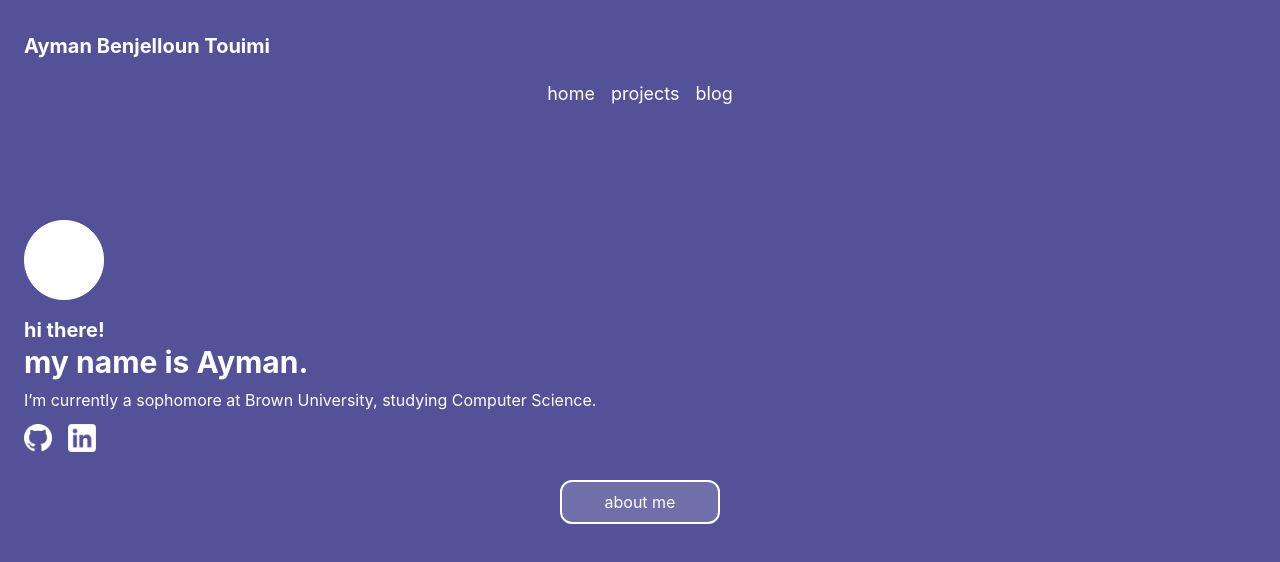
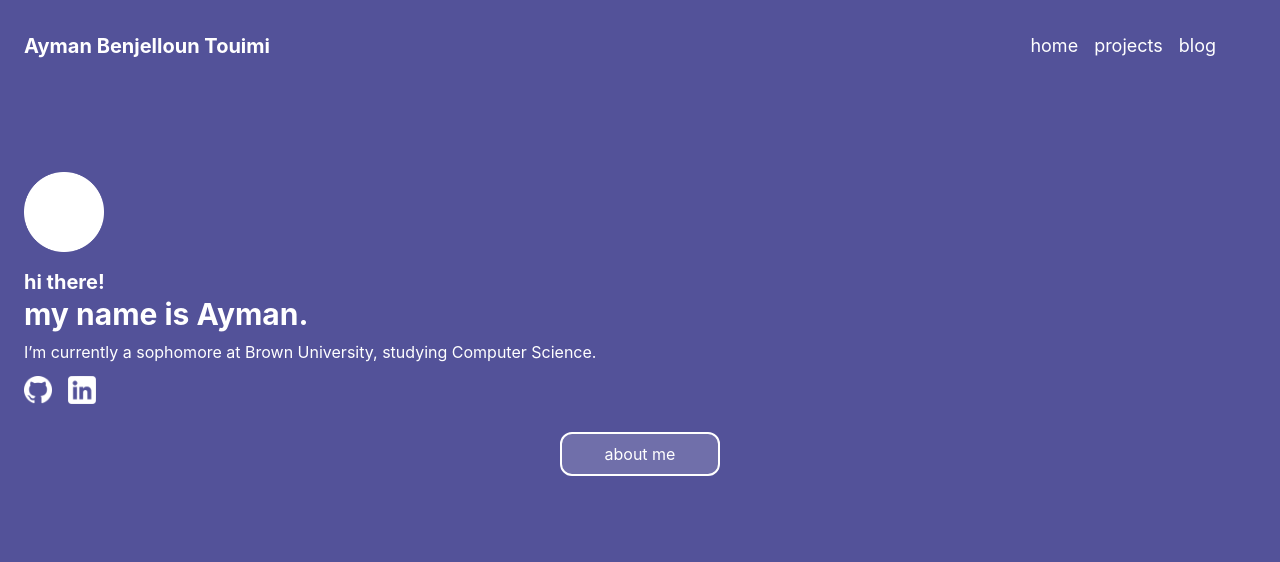
Before and after one commit to Ayma-n/ayma-n.io, a React (Create React App) app: page / in a window 1280 px wide. Shown: the top 562 px of the page. Built offline with nearby package versions, Linux system fonts and the light colour scheme.

Commit message:
adjusted menu for larger screen sizes

```diff
--- a/src/Home.tsx
+++ b/src/Home.tsx
@@ -8,13 +8,15 @@ import linkedinLogo from "./images/linkedin-3-64.png"
 export default function Home() {
     return (
         <div className="h-screen w-screen text-white" id="Home">
-            <div id="my-name" className="font-bold text-xl ml-6 pt-8">
-                Ayman Benjelloun Touimi
-            </div>
-            <div id="menu" className="flex flex-row gap-4 text-lg justify-center pt-5">
-                <Link id="home-link" to="/">home</Link>
-                <Link id="projects-link" to="/projects">projects</Link>
-                <Link id="projects-link" to="/blog">blog</Link>
+            <div id="name-and-menu" className="pt-8 md:w-screen md:flex md:flex-row md:justify-between">
+                <div id="my-name" className="font-bold text-xl ml-6">
+                    Ayman Benjelloun Touimi
+                </div>
+                <div id="menu" className="flex flex-row gap-4 text-lg justify-center pt-5 md:pt-0 md:mr-16">
+                    <Link id="home-link" to="/">home</Link>
+                    <Link id="projects-link" to="/projects">projects</Link>
+                    <Link id="projects-link" to="/blog">blog</Link>
+                </div>
             </div>
             <div id="ayman-profile">
                 <img className="w-20 ml-6 pt-28" src={aymanProfile}></img>
--- a/src/output.css
+++ b/src/output.css
@@ -549,32 +549,12 @@ video {
   --tw-backdrop-sepia:  ;
 }
 
-.z-20 {
-  z-index: 20;
-}
-
-.ml-2 {
-  margin-left: 0.5rem;
-}
-
-.ml-4 {
-  margin-left: 1rem;
-}
-
 .ml-6 {
   margin-left: 1.5rem;
 }
 
-.mt-3 {
-  margin-top: 0.75rem;
-}
-
-.ml-3 {
-  margin-left: 0.75rem;
-}
-
-.ml-5 {
-  margin-left: 1.25rem;
+.mt-7 {
+  margin-top: 1.75rem;
 }
 
 .ml-auto {
@@ -585,14 +565,6 @@ video {
   margin-right: auto;
 }
 
-.mt-5 {
-  margin-top: 1.25rem;
-}
-
-.mt-7 {
-  margin-top: 1.75rem;
-}
-
 .box-border {
   box-sizing: border-box;
 }
@@ -601,80 +573,24 @@ video {
   display: flex;
 }
 
-.h-full {
-  height: 100%;
-}
-
 .h-screen {
   height: 100vh;
-}
-
-.h-3 {
-  height: 0.75rem;
-}
-
-.h-10 {
-  height: 2.5rem;
-}
-
-.h-12 {
-  height: 3rem;
 }
 
 .h-11 {
   height: 2.75rem;
 }
 
-.w-full {
-  width: 100%;
-}
-
 .w-screen {
   width: 100vw;
-}
-
-.w-3 {
-  width: 0.75rem;
-}
-
-.w-7 {
-  width: 1.75rem;
-}
-
-.w-12 {
-  width: 3rem;
-}
-
-.w-16 {
-  width: 4rem;
-}
-
-.w-24 {
-  width: 6rem;
 }
 
 .w-20 {
   width: 5rem;
 }
 
-.w-4 {
-  width: 1rem;
-}
-
-.w-8 {
-  width: 2rem;
-}
-
-.w-6 {
-  width: 1.5rem;
-}
-
-.w-32 {
-  width: 8rem;
-}
-
-.w-48 {
-  width: 12rem;
+.w-7 {
+  width: 1.75rem;
 }
 
 .w-40 {
@@ -689,40 +605,16 @@ video {
   justify-content: center;
 }
 
-.gap-2 {
-  gap: 0.5rem;
-}
-
-.gap-3 {
-  gap: 0.75rem;
-}
-
 .gap-4 {
   gap: 1rem;
-}
-
-.rounded-sm {
-  border-radius: 0.125rem;
-}
-
-.rounded-md {
-  border-radius: 0.375rem;
 }
 
 .rounded-xl {
   border-radius: 0.75rem;
 }
 
-.rounded-lg {
-  border-radius: 0.5rem;
-}
-
 .border-2 {
   border-width: 2px;
-}
-
-.border-4 {
-  border-width: 4px;
 }
 
 .border-solid {
@@ -734,85 +626,28 @@ video {
   border-color: rgb(255 255 255 / var(--tw-border-opacity));
 }
 
-.border-indigo-600 {
-  --tw-border-opacity: 1;
-  border-color: rgb(79 70 229 / var(--tw-border-opacity));
+.pt-8 {
+  padding-top: 2rem;
 }
 
-.border-y-pink-700 {
-  --tw-border-opacity: 1;
-  border-top-color: rgb(190 24 93 / var(--tw-border-opacity));
-  border-bottom-color: rgb(190 24 93 / var(--tw-border-opacity));
+.pt-5 {
+  padding-top: 1.25rem;
 }
 
-.bg-red-900 {
-  --tw-bg-opacity: 1;
-  background-color: rgb(127 29 29 / var(--tw-bg-opacity));
-}
-
-.bg-white {
-  --tw-bg-opacity: 1;
-  background-color: rgb(255 255 255 / var(--tw-bg-opacity));
-}
-
-.to-white {
-  --tw-gradient-to: #fff;
+.pt-28 {
+  padding-top: 7rem;
 }
 
 .pt-4 {
   padding-top: 1rem;
 }
 
-.pt-5 {
-  padding-top: 1.25rem;
-}
-
-.pt-7 {
-  padding-top: 1.75rem;
+.pt-2 {
+  padding-top: 0.5rem;
 }
 
 .pt-3 {
   padding-top: 0.75rem;
-}
-
-.pt-8 {
-  padding-top: 2rem;
-}
-
-.pt-16 {
-  padding-top: 4rem;
-}
-
-.pt-20 {
-  padding-top: 5rem;
-}
-
-.pt-24 {
-  padding-top: 6rem;
-}
-
-.pt-28 {
-  padding-top: 7rem;
-}
-
-.pt-48 {
-  padding-top: 12rem;
-}
-
-.pt-36 {
-  padding-top: 9rem;
-}
-
-.pt-2 {
-  padding-top: 0.5rem;
-}
-
-.pt-1 {
-  padding-top: 0.25rem;
-}
-
-.pt-32 {
-  padding-top: 8rem;
 }
 
 .text-center {
@@ -823,19 +658,14 @@ video {
   vertical-align: middle;
 }
 
-.text-lg {
-  font-size: 1.125rem;
-  line-height: 1.75rem;
-}
-
 .text-xl {
   font-size: 1.25rem;
   line-height: 1.75rem;
 }
 
-.text-2xl {
-  font-size: 1.5rem;
-  line-height: 2rem;
+.text-lg {
+  font-size: 1.125rem;
+  line-height: 1.75rem;
 }
 
 .text-3xl {
@@ -847,34 +677,6 @@ video {
   font-weight: 700;
 }
 
-.font-medium {
-  font-weight: 500;
-}
-
-.font-semibold {
-  font-weight: 600;
-}
-
-.leading-3 {
-  line-height: .75rem;
-}
-
-.leading-5 {
-  line-height: 1.25rem;
-}
-
-.leading-8 {
-  line-height: 2rem;
-}
-
-.leading-7 {
-  line-height: 1.75rem;
-}
-
-.leading-9 {
-  line-height: 2.25rem;
-}
-
 .leading-10 {
   line-height: 2.5rem;
 }
@@ -884,38 +686,32 @@ video {
   color: rgb(255 255 255 / var(--tw-text-opacity));
 }
 
-.opacity-5 {
-  opacity: 0.05;
+@media (min-width: 768px) {
+  .md\:mr-24 {
+    margin-right: 6rem;
   }
 
-.opacity-30 {
-  opacity: 0.3;
+  .md\:mr-16 {
+    margin-right: 4rem;
   }
 
-.opacity-10 {
-  opacity: 0.1;
+  .md\:flex {
+    display: flex;
   }
 
-.opacity-90 {
-  opacity: 0.9;
+  .md\:w-screen {
+    width: 100vw;
   }
 
-.opacity-70 {
-  opacity: 0.7;
+  .md\:flex-row {
+    flex-direction: row;
   }
 
-.opacity-60 {
-  opacity: 0.6;
+  .md\:justify-between {
+    justify-content: space-between;
   }
 
-.opacity-50 {
-  opacity: 0.5;
+  .md\:pt-0 {
+    padding-top: 0px;
   }
-
-.opacity-0 {
-  opacity: 0;
 }
-
-.opacity-100 {
-  opacity: 1;
-}
```
Lines whose indentation alone changed are shown as unchanged.
